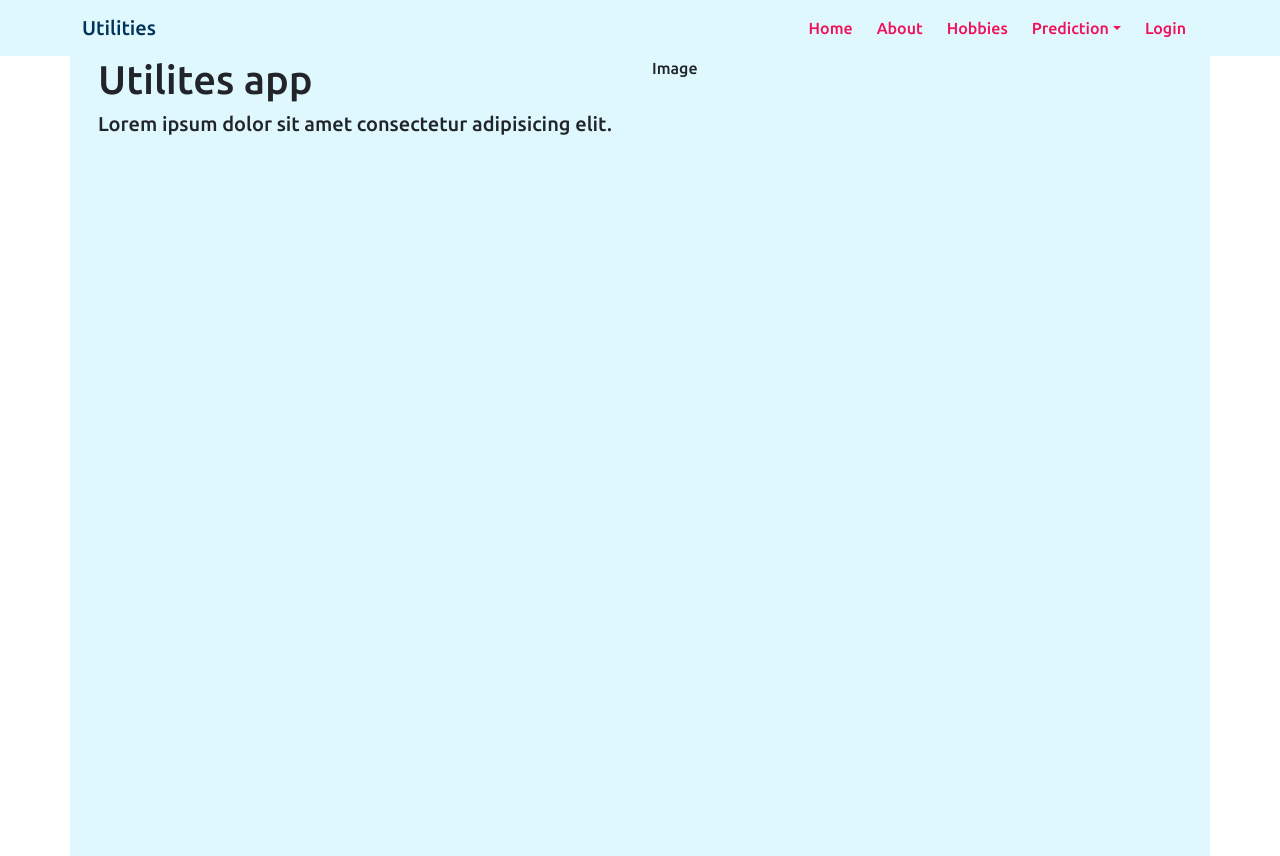
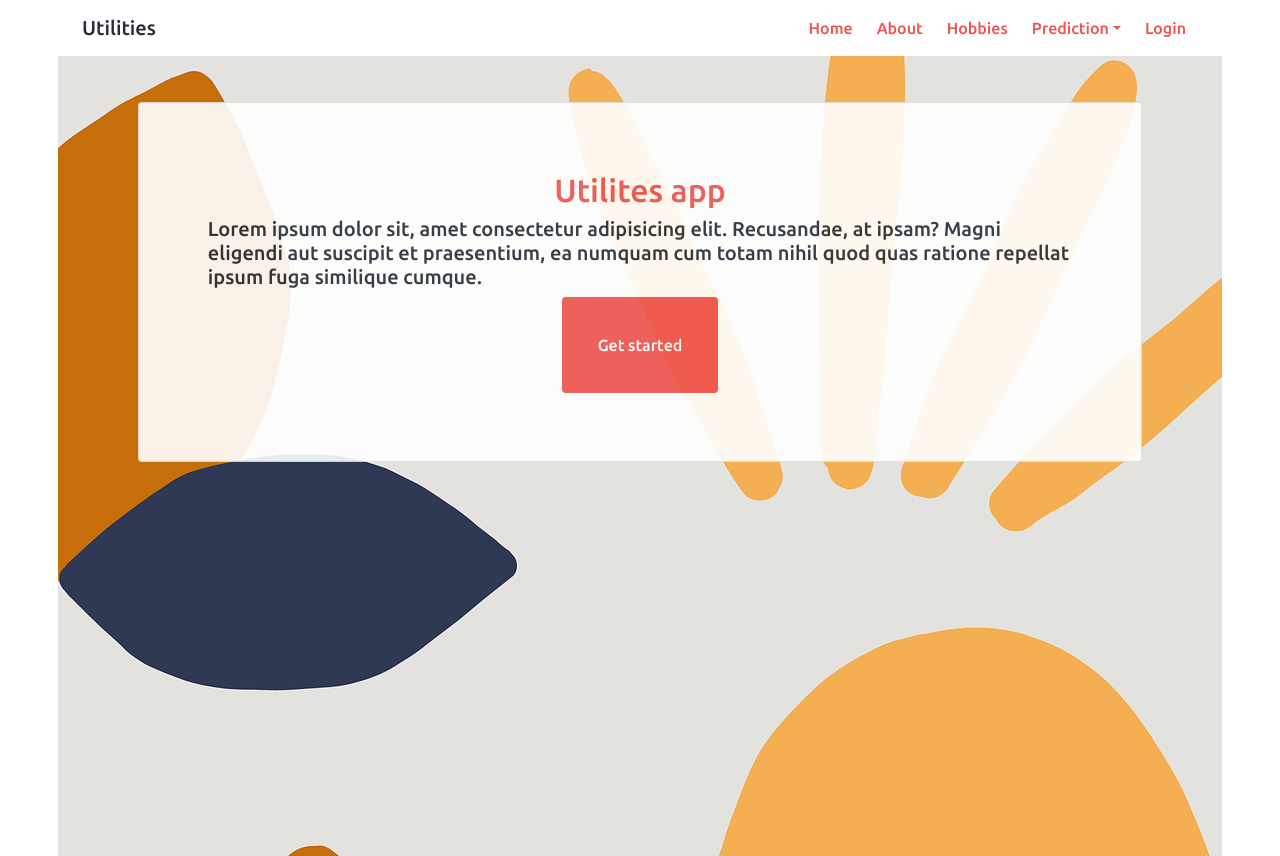
Before and after one commit to floydfdes/app-hobbynest, a React (Create React App) app: page / in a window 1280 px wide. Built offline with nearby package versions, Linux system fonts and the light colour scheme.

Commit message:
UI changes, Home page, auth page.

```diff
--- a/package.json
+++ b/package.json
@@ -1,6 +1,6 @@
 {
   "name": "utilities",
-  "version": "0.13.0",
+  "version": "0.14.0",
   "private": true,
   "dependencies": {
     "@emotion/react": "^11.4.1",
@@ -26,7 +26,7 @@
     "react-redux": "^7.2.5",
     "react-router-dom": "^5.3.0",
     "react-scripts": "4.0.3",
-    "simple-authentication-react": "^1.0.8",
+    "simple-authentication-react": "^1.0.9",
     "web-vitals": "^1.1.2",
     "yup": "^0.32.9"
   },
--- a/src/App.scss
+++ b/src/App.scss
@@ -26,3 +26,28 @@
 .page-height {
   height: var(--screen-height);
 }
+
+.main-page {
+  &-div {
+    height: var(--screen-height);
+    background: url(../src/assets/images/backgroundImage.png);
+  }
+  &-card {
+    margin: 6%;
+    padding: 6%;
+    opacity: 0.9;
+    align-items: center;
+    margin-top: calc(var(--screen-height) / 2 * -0.7);
+    h2 {
+      color: var(--primary-color);
+    }
+    h5 {
+      color: var(--third-color);
+    }
+    button {
+      color: var(--secondary-color);
+      background-color: var(--primary-color);
+      padding: 4%;
+    }
+  }
+}
--- a/src/components/Hobbies/Hobbies.jsx
+++ b/src/components/Hobbies/Hobbies.jsx
@@ -4,6 +4,7 @@ import Hobbie from "./Hobbie/Hobbie";
 
 const Hobbies = () => {
   return (
+    <div className="container">
       <div className="row">
         {help.map((element) => {
           return (
@@ -17,6 +18,7 @@ const Hobbies = () => {
           );
         })}
       </div>
+    </div>
   );
 };
 
--- a/src/components/Home/Home.scss
+++ b/src/components/Home/Home.scss
@@ -1,3 +1,5 @@
 .container-bg {
   background: var(--secondary-color) !important;
+  border-radius: 0px;
+  padding: 0px;
 }
--- a/src/components/Layout/styles.scss
+++ b/src/components/Layout/styles.scss
@@ -29,7 +29,10 @@
 // }
 .navbar-light .navbar-toggler {
   color: var(--primary-color) !important;
-  border-color: var(--primary-color) !important;
+  border: none !important;
+  &-icon {
+    background-image: url(../../assets/images/menu.svg) !important;
+  }
 }
 @media only screen and (min-width: 769px) {
   .nav-link {
--- a/src/components/Main/Main.jsx
+++ b/src/components/Main/Main.jsx
@@ -2,14 +2,19 @@ import React from "react";
 
 function Main() {
   return (
-    <div className="row">
-      <div className="col-lg-6 col-md-6 col-sm-12 d-flex flex-column  align-items-center">
-        <div>
-          <h1>Utilites app</h1>
-          <h5>Lorem ipsum dolor sit amet consectetur adipisicing elit.</h5>
+    <div className="row main-page-div">
+      <div className="col-lg-12 col-md-12 col-sm-12 d-flex flex-column align-items-center justify-content-center">
+        <div className="card main-page-card">
+          <h2>Utilites app</h2>
+          <h5>
+            Lorem ipsum dolor sit, amet consectetur adipisicing elit.
+            Recusandae, at ipsam? Magni eligendi aut suscipit et praesentium, ea
+            numquam cum totam nihil quod quas ratione repellat ipsum fuga
+            similique cumque.
+          </h5>
+          <button className="btn">Get started</button>
         </div>
       </div>
-      <div className="col-lg-6 col-md-6 col-sm-12">Image</div>
     </div>
   );
 }
--- a/src/components/ValuePrediction/HeartDiseasePrediction.jsx
+++ b/src/components/ValuePrediction/HeartDiseasePrediction.jsx
@@ -72,6 +72,7 @@ function HeartDiseasePrediction() {
         setIsHelpModelOpen={setIsHelpModelOpen}
       />
       {loading && <Loading />}
+      <div className="container">
         <div className="row heartscape-page-padding">
           <div className="col-lg-12 col-md-12 col-sm-12">
             <h3 className="heartscape-heading-color">Heartscapes</h3>
@@ -95,7 +96,10 @@ function HeartDiseasePrediction() {
           </div>
           {fields.map((field) => {
             return (
-            <div className="col-lg-4 col-md-4 col-sm-6 col-xm-6" key={field.id}>
+              <div
+                className="col-lg-4 col-md-4 col-sm-6 col-xm-6"
+                key={field.id}
+              >
                 <label className="heartscape-field-label">{field.name}</label>
                 {!field.options ? (
                   <InputGroup size="sm" className="mb-3">
@@ -182,6 +186,7 @@ function HeartDiseasePrediction() {
             </button>
           </div>
         </div>
+      </div>
     </>
   );
 }
--- a/src/index.scss
+++ b/src/index.scss
@@ -3,10 +3,14 @@
   src: url("../src/assets/fonts/Ubuntu-Medium.ttf");
 }
 :root {
-  --primary-color: #f01159;
+  --primary-color: #550686;
   --secondary-color: #dff8fe;
   --third-color: #003458;
   --fourth-color: #82cde5;
+  --primary-color: #ee534e;
+  --secondary-color: #fff;
+  --third-color: #262d37;
+  --fourth-color: #3789ed;
   --screen-height: 1080px;
 }
 
```
Also changed, not shown: src/assets/images/backgroundImage.png (added), src/assets/images/menu.svg (added). Lines whose indentation alone changed are shown as unchanged.
